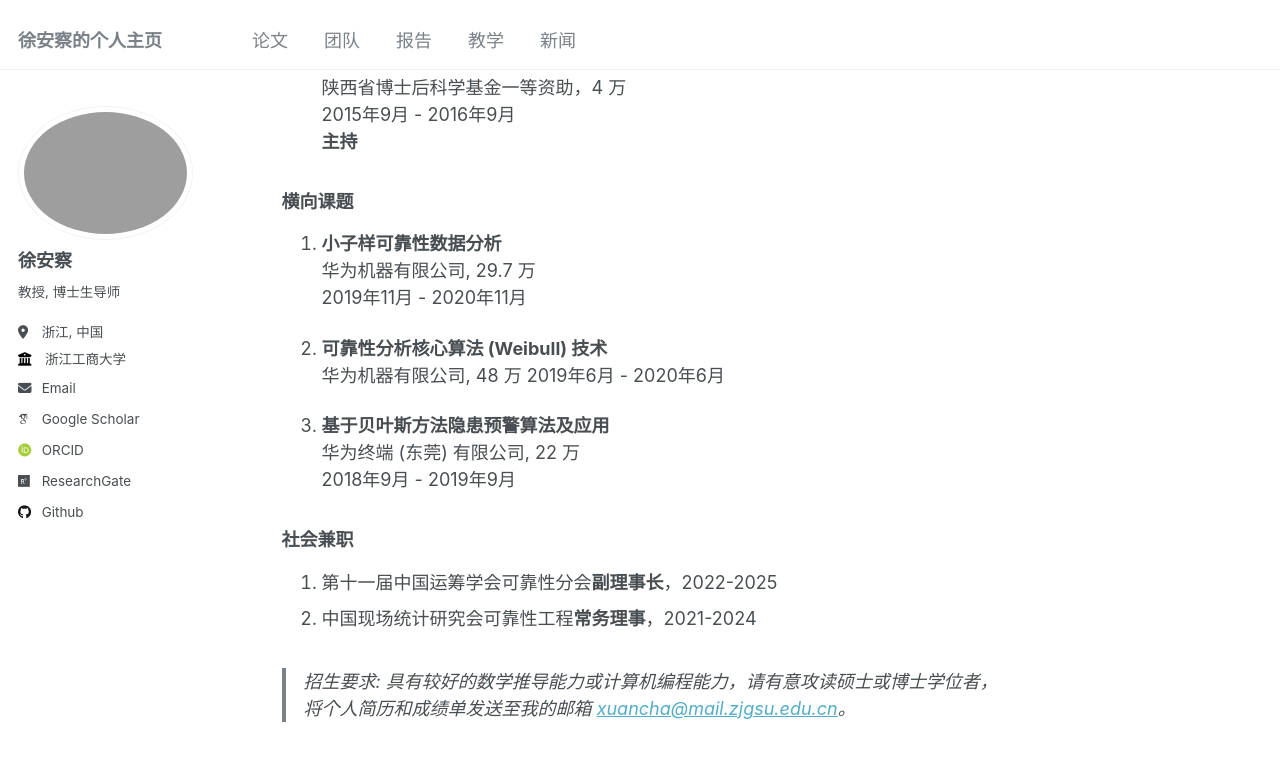
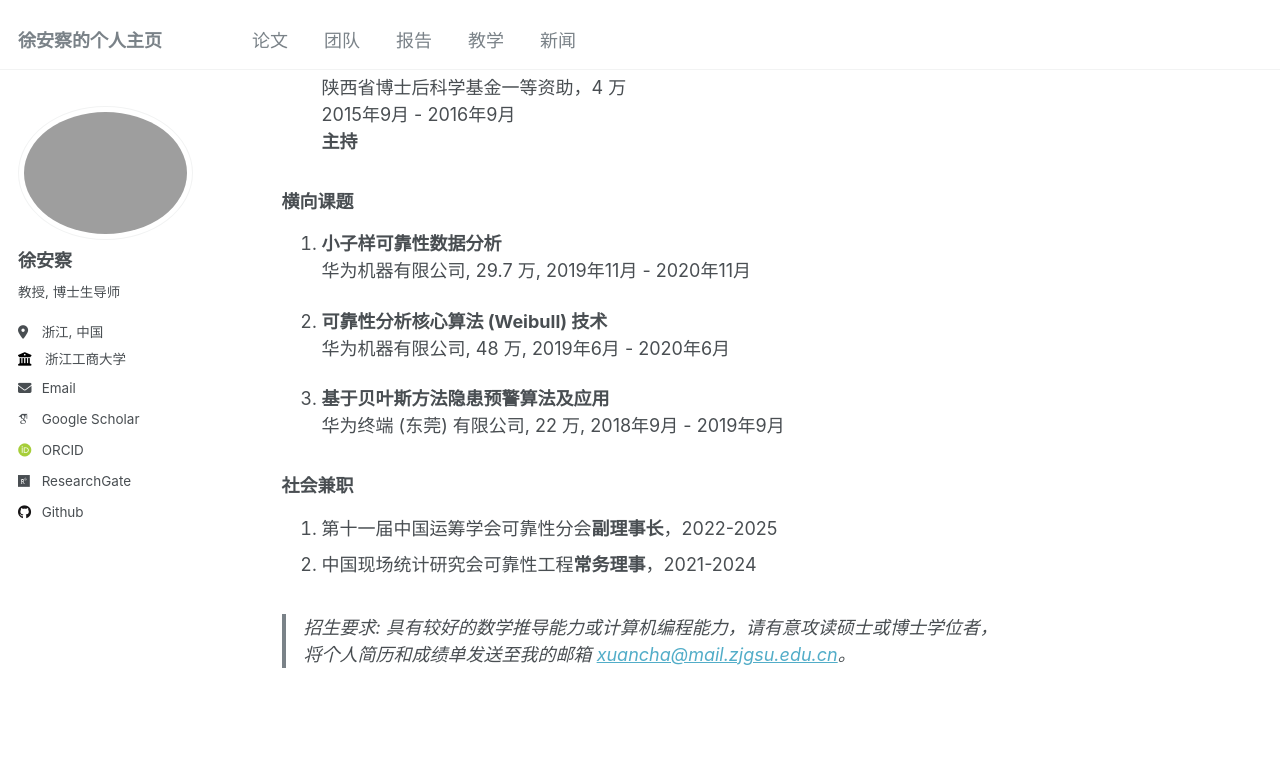
Before and after one commit to XU-ANCHA/XU-ANCHA.github.io, a Jekyll site: the page built from _pages/about.md, in a window 1280 px wide and 900 px high, scrolled down 2946 px. Shown: the top 761 px of the window. Built offline with Jekyll 4.4.1, drawn with Linux system fonts in a browser that asks for light colours; some web fonts are replaced.

```diff
--- a/_pages/about.md
+++ b/_pages/about.md
@@ -112,16 +112,13 @@ Research Fellow, 新加坡国立大学
 ### 横向课题
 
 1. **小子样可靠性数据分析**
-   华为机器有限公司, 29.7 万
-   2019年11月 - 2020年11月
+   华为机器有限公司, 29.7 万, 2019年11月 - 2020年11月
 
 1. **可靠性分析核心算法 (Weibull) 技术**
-   华为机器有限公司, 48 万
-   2019年6月 - 2020年6月
+   华为机器有限公司, 48 万, 2019年6月 - 2020年6月
 
 1. **基于贝叶斯方法隐患预警算法及应用**
-   华为终端 (东莞) 有限公司, 22 万
-   2018年9月 - 2019年9月
+   华为终端 (东莞) 有限公司, 22 万, 2018年9月 - 2019年9月
 
 ### 社会兼职
 
```
